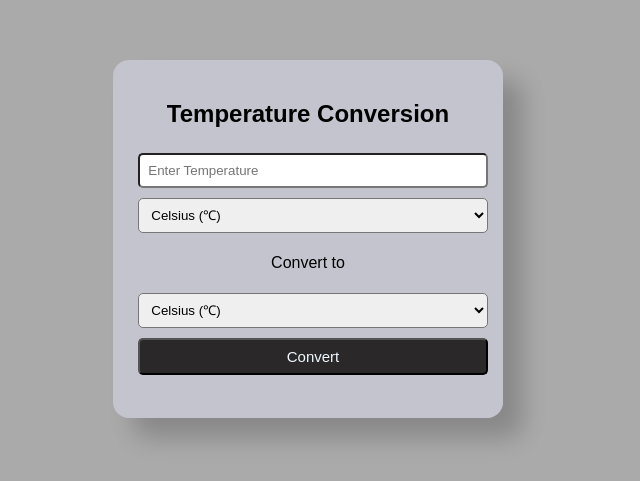
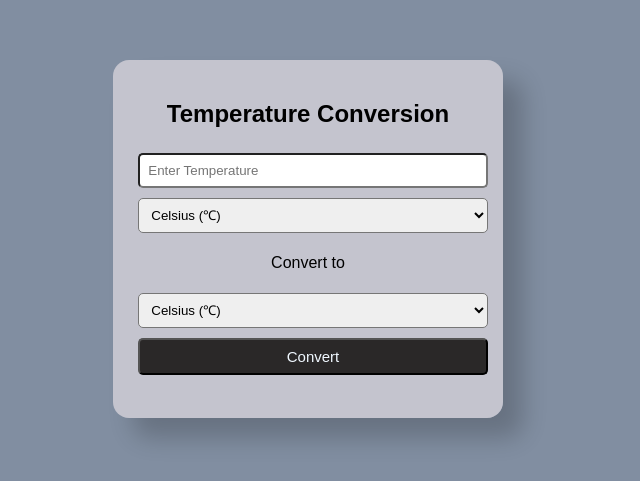
Before and after one commit to Navyateja1314/SCT_SD_1, a plain HTML site: page index.html in a window 1280 px wide. Shown: the part 161-642 px from the top of the page, without its empty margins (332-972 px from the left). Drawn offline with Linux system fonts and the light colour scheme.

Commit message:
Update style.css

```diff
--- a/style.css
+++ b/style.css
@@ -1,6 +1,6 @@
 body {
   font-family:Arial, sans-serif;
-  background: rgb(171, 170, 170);
+  background: #818ea1;
   display: flex;
   height: 100vh;
   align-items: center;
@@ -89,4 +89,5 @@ input:focus{
     font-size: 1rem;
     padding: 8px;
   }
+
 }
```
